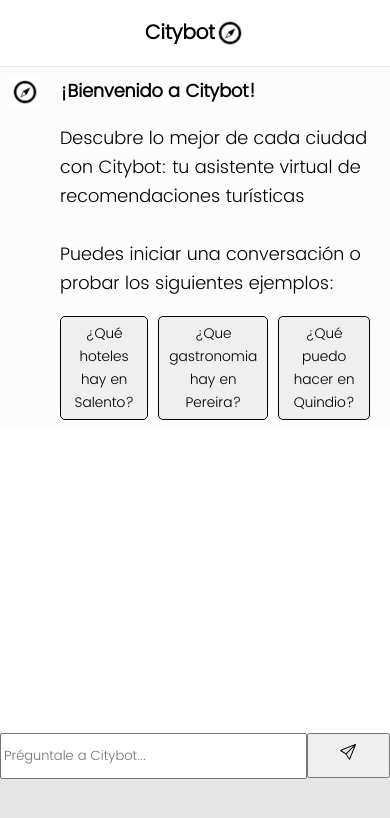
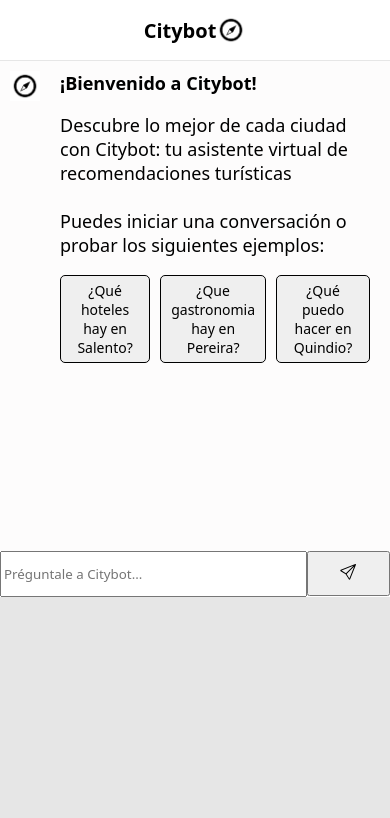
Before and after one commit to KevinZea/Chatbot-pdf, a React (Create React App) app: page / in a window 390 px wide. Shown: the top 818 px of the page. Built offline with nearby package versions, Linux system fonts and the light colour scheme.

Commit message:
changes new appear for end

```diff
--- a/src/AddToHomeScreenButton/AddToHomeScreenButton.css
+++ b/src/AddToHomeScreenButton/AddToHomeScreenButton.css
@@ -24,6 +24,9 @@
 
 .add-button {
     display: block;
+    margin: auto;
+    border-radius: 15px;
+    padding: 5px;
     margin-top: 20px;
 }
 .add-button:hover{
--- a/src/AddToHomeScreenButton/AddToHomeScreenButton.jsx
+++ b/src/AddToHomeScreenButton/AddToHomeScreenButton.jsx
@@ -1,5 +1,6 @@
 import React, { useState, useEffect } from 'react';
 import './AddToHomeScreenButton.css';
+import logo from '../resources/logo.png'
 
 const AddToHomeScreenButton = () => {
   const [prompt, setPrompt] = useState(null);
@@ -41,7 +42,10 @@ const AddToHomeScreenButton = () => {
           <button className="close-button" onClick={handleClose}>
             X
           </button>
-          <p>Agrega tu Citybot a tu pantalla de inicio</p>
+          <p>Agrega Citybot
+          <img src={logo} alt="" srcset="" width={20} height={20}/>
+          a tu pantalla de inicio.
+          </p>
           <button className="add-button" onClick={handleClick}>
             Agregar
           </button>
--- a/src/App.css
+++ b/src/App.css
@@ -9,8 +9,8 @@
 body{
   background-color: #e6e6e6;
 }
-*{
-  font-family: 'pippins' !important;
+* {
+  font-family:system-ui, -apple-system, BlinkMacSystemFont, 'Segoe UI', Roboto, Oxygen, Ubuntu, Cantarell, 'Open Sans', 'Helvetica Neue', sans-serif;
 }
 .navbar{
   display: flex;
@@ -18,6 +18,7 @@ body{
   align-items: center;
   background-color: white;
   border-bottom: 1px solid #e6e6e6;
+  font-family: 'pippins' !important;
 }
 .navbar h1{
   font-size: 20px;
@@ -37,6 +38,7 @@ body{
   margin: 10px;
 }
 .chat-baner-info{
+  height: 470px;
   margin: 10px;
   font-size: 18px;
 }
@@ -56,7 +58,7 @@ body{
   width: 100%;
   display: flex;
   margin: 10px;
-  align-items: center;
+  align-items: start;
 }
 .chat-asistent span{
   width: 90%;
@@ -71,8 +73,7 @@ body{
   width: 100%;
   display: flex;
   margin: 10px;
-  align-items: center;
-  overflow-y: scroll;
+  align-items: start;
 
 }
 .chat-user span{
@@ -84,8 +85,11 @@ body{
   font-size: 16px;
 }
 .chat-messages{
-  height: 320px;
-  overflow: scroll;
+  width: 100%;
+  height: 470px;
+  overflow-y: scroll;
+  overflow-x: hidden;
+  /* overflow: scroll; */
 }
 .chat-input{
   width: 100%;
@@ -99,16 +103,18 @@ body{
   width: 95px;
   height: 45px;
 }
+
 @media(max-width:600px){
   .chat{
     width: 100%;
+    height: 100%;
   }
   .chat-messages{
-    height: 55%;
+    /* height: 100%; */
     background-color: white;
   }
-  .chat-baner{
-    height: max-content;
+  .chat-baner-info{
+    /* height: 100%; */
   }
   .chat-baner-info-buttons{
     display: flex;
--- a/src/App.js
+++ b/src/App.js
@@ -54,6 +54,7 @@ function App() {
             <img src={logo} width={30} height={30}></img>
 
           </div>
+          {chats.length < 1 ? (
             <div className='chat-baner-info'>
               <span>
                 ¡Bienvenido a Citybot!
@@ -77,7 +78,8 @@ function App() {
               </div>
 
             </div>
-        </div>
+          ) :
+
             <div className='chat-messages'>
               {
                 chats.length >= 1 && (
@@ -85,7 +87,7 @@ function App() {
                     return (
                       c.role === "assistant" ? (
                         <div className='chat-asistent'>
-                      <img src={logo} width={30} height={30}></img>
+                          <img src={logo} width={20} height={20}></img>
                           <span><LinkRenderer text={c.content} /></span>
                         </div>
                       ) :
@@ -98,6 +100,8 @@ function App() {
                     )
                   })
                 )
+              }
+            </div>
           }
         </div>
         <div className='chat-input'>
--- /dev/null
+++ b/src/LinkRenderer/LinkRenderer.css
@@ -0,0 +1,7 @@
+.enlaces{
+    color: purple;
+    text-decoration: none;
+}
+.enlaces:hover{
+    cursor: pointer;
+}
--- a/src/LinkRenderer/LinkRenderer.jsx
+++ b/src/LinkRenderer/LinkRenderer.jsx
@@ -1,29 +1,38 @@
 import React from 'react';
+import './LinkRenderer.css'
 
 const LinkRenderer = ({ text }) => {
   const renderTextWithLinks = () => {
     const regex = /(?:https?|ftp):\/\/[\w-]+(?:\.[\w-]+)+(?:[\w.,@?^=%&:/~+#-]*[\w@?^=%&/~+#-])?|www\.[\w-]+(?:\.[\w-]+)+(?:[\w.,@?^=%&:/~+#-]*[\w@?^=%&/~+#-])?/gi;
     let arrayText = []
-    if (text.includes("\n")){
-      const parts = text.split('\n');
+    const parts = text.split('\n');
       for (let parte of parts){
-          parte = parte + "\n"
+          parte = parte + '\n'
           let aux = parte.split(' ')
           for (let a of aux){
             arrayText.push(a)
           }
       }
-    }
-    else {
-      arrayText = text.split(' ')
-    }
+    // if (text.includes("\n")){
+    //   const parts = text.split('\n');
+    //   for (let parte of parts){
+    //       parte = parte + '\n'
+    //       let aux = parte.split(' ')
+    //       for (let a of aux){
+    //         arrayText.push(a)
+    //       }
+    //   }
+    // }
+    // else {
+    //   arrayText = text.split(' ')
+    // }
 
     return arrayText.map((part, index) => {
 
       if (regex.test(part)) {
         part = part.replace(/"/g, '')
         return (
-          <a key={index} href={part} target="_blank" rel="noopener noreferrer">
+          <a key={index} href={part} target="_blank" rel="noopener noreferrer" className='enlaces'>
             Click {" "}
           </a>
         );
```
Also changed, not shown: 1 other file (tests, documents, lock files or other folders). Lines whose indentation alone changed are shown as unchanged.
